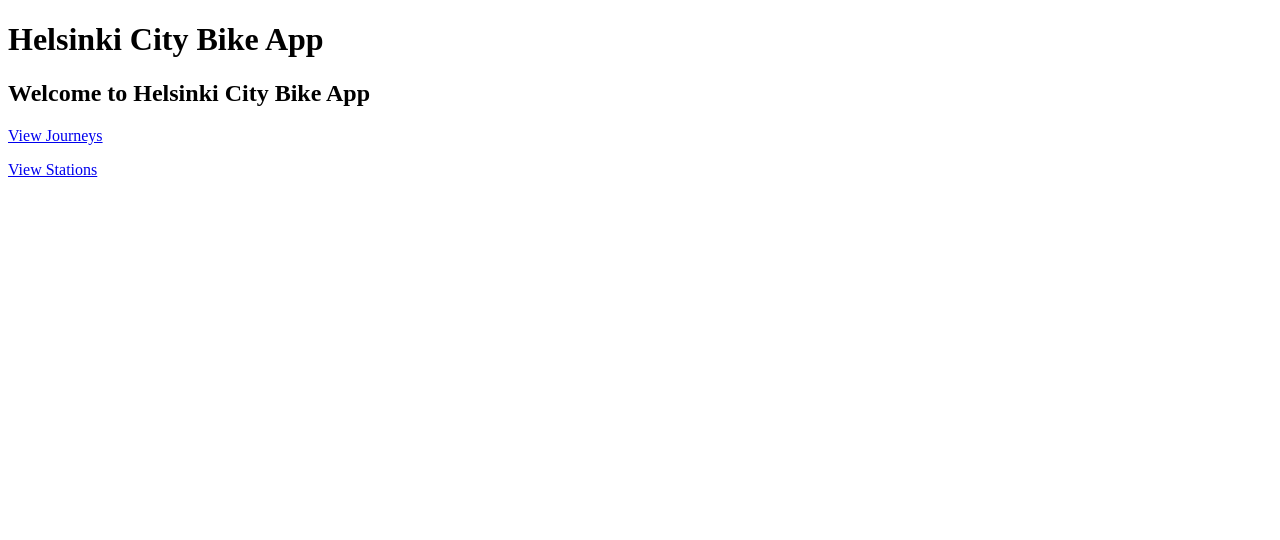
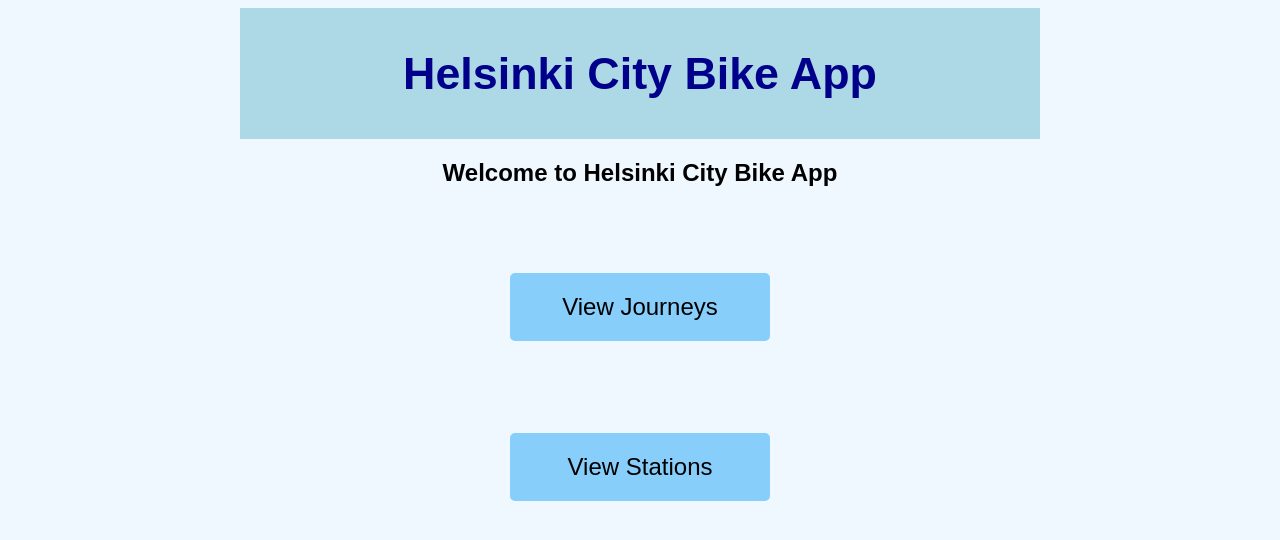
Before and after one commit to Stefano44/HelsinkiCity_BikeApp, a React (Create React App) app in the folder frontend/: page / in a window 1280 px wide. Shown: the top 540 px of the page. Built offline with nearby package versions, Linux system fonts and the light colour scheme.

Commit message:
Added CSS for UI improvement

```diff
--- a/frontend/package.json
+++ b/frontend/package.json
@@ -11,6 +11,7 @@
     "react-leaflet": "^4.2.1",
     "react-router-dom": "^6.11.2",
     "react-scripts": "5.0.1",
+    "styled-components": "^5.3.11",
     "web-vitals": "^2.1.4"
   },
   "scripts": {
--- /dev/null
+++ b/frontend/src/App.css
@@ -0,0 +1,95 @@
+body {
+    background-color: #f0f8ff;
+    font-family: Arial, sans-serif;
+}
+
+.App {
+    margin: auto;
+    width: 80%;
+    max-width: 800px;
+}
+
+.App-header {
+    background-color: #add8e6;
+    padding: 10px;
+    text-align: center;
+}
+
+h1 {
+    color: #00008b;
+    font-size: 2.8em;
+}
+
+h2 {
+    text-align: center;
+}
+
+input {
+    padding: 5px;
+    margin-bottom: 10px;
+}
+
+ul {
+    list-style: none;
+    padding: 0;
+}
+
+li {
+    background-color: #e0ffff;
+    margin-bottom: 5px;
+    padding: 10px;
+}
+
+button {
+    background-color: #add8e6;
+    padding: 5px 10px;
+    margin: 5px;
+    border: none;
+    border-radius: 5px;
+    cursor: pointer;
+}
+
+button:hover {
+    background-color: #87cefa;
+}
+
+
+.main-button, .pagination-button {
+    display: inline-block;
+    text-align: center;
+    margin: 10px;
+    width: 200px;
+    border-radius: 5px;
+    text-decoration: none;
+    color: #000;
+}
+
+
+.main-button {
+    margin-top: 50px;
+    background-color: #87cefa;
+    font-size: 1.5em;
+    padding: 20px 30px
+}
+
+.main-button:hover {
+    background-color: #add8e6;
+}
+
+.pagination-button {
+    background-color: #add8e6;
+    cursor: pointer;
+    padding: 10px 20px;
+    font-size: 1.2em;
+}
+
+.pagination-button:hover {
+    background-color: #87cefa;
+}
+
+.center-div {
+    display: flex;
+    justify-content: center;
+    align-items: center;
+    flex-direction: column;
+  }
--- a/frontend/src/App.js
+++ b/frontend/src/App.js
@@ -1,9 +1,11 @@
 import React from 'react'
 import { BrowserRouter as Router, Route, Routes, Link} from 'react-router-dom'
+import "./App.css"
 
 import Journeys from './components/Journeys';
 import Stations from './components/Stations';
 import Station from './components/Station';
+
 
 function App() {
 
@@ -12,17 +14,19 @@ function App() {
     <Router>
       <div className="App">
         <header className="App-header">
-          <h1>Helsinki City Bike App </h1>
+          <Link to="/" style={{ color: 'inherit', textDecoration: 'inherit'}}>
+            <h1>Helsinki City Bike App </h1>
+          </Link>
         </header>
           <Routes>
             <Route path="/journeys" element={<Journeys />} />
             <Route path="/stations/:id" element={<Station />} />
             <Route path="/stations" element={<Stations />} />
             <Route path="/" element={
-              <div>
+              <div className="center-div">
                 <h2>Welcome to Helsinki City Bike App</h2>
-                <p><Link to="/journeys">View Journeys</Link></p>
-                <p><Link to="/stations">View Stations</Link></p>
+                <p><Link to="/journeys" className="main-button">View Journeys</Link></p>
+                <p><Link to="/stations" className="main-button">View Stations</Link></p>
               </div>
             }/>
           </Routes>
--- a/frontend/src/components/Journeys.js
+++ b/frontend/src/components/Journeys.js
@@ -3,7 +3,7 @@ import React, { useState, useEffect } from 'react'
 function Journeys() {
     const [journeys, setJourneys ] = useState([])
     const [page, setPage] = useState(1)
-    const size = 100
+    const size = 50
 
     useEffect(() => {
         fetch(`http://localhost:3001/api/journeys?page=${page}&size=${size}`)
@@ -11,6 +11,10 @@ function Journeys() {
           .then(data => setJourneys(data))
 
       }, [page])
+
+    const convertDistanceToKm = (meters) => {
+        return (meters / 1000).toFixed(2);
+    }
 
     const convertDurationToMinSec = (sec) => {
       const minutes = Math.floor(sec / 60)
@@ -25,13 +29,15 @@ function Journeys() {
           <ul>
             {journeys.map(journey => (
               <li key={journey.id}>
-                Departure: {journey.departure_station_name} - Return: {journey.return_station_name} - Distance: {journey.covered_distance_m} m - Duration: {convertDurationToMinSec(journey.duration_sec)}
+                <p><b>Departure: </b> {journey.departure_station_name}</p>
+                <p><b>Return: </b>{journey.return_station_name}</p>
+                <p><b>Distance: </b>{convertDistanceToKm(journey.covered_distance_m)} km - <b>Duration: </b>{convertDurationToMinSec(journey.duration_sec)}</p>
               </li>
             ))}
           </ul>
 
-          <button onClick={() => setPage(page => Math.max(page - 1, 1))}>Perviouos Page</button>
-          <button onClick={() => setPage(page => page + 1)}>Next Page</button>
+          <button className="pagination-button" onClick={() => setPage(page => Math.max(page - 1, 1))}>Pervious</button>
+          <button className="pagination-button" onClick={() => setPage(page => page + 1)}>Next</button>
         </div>
       )
 }
```
Also changed, not shown: 2 other files (tests, documents, lock files or other folders).
